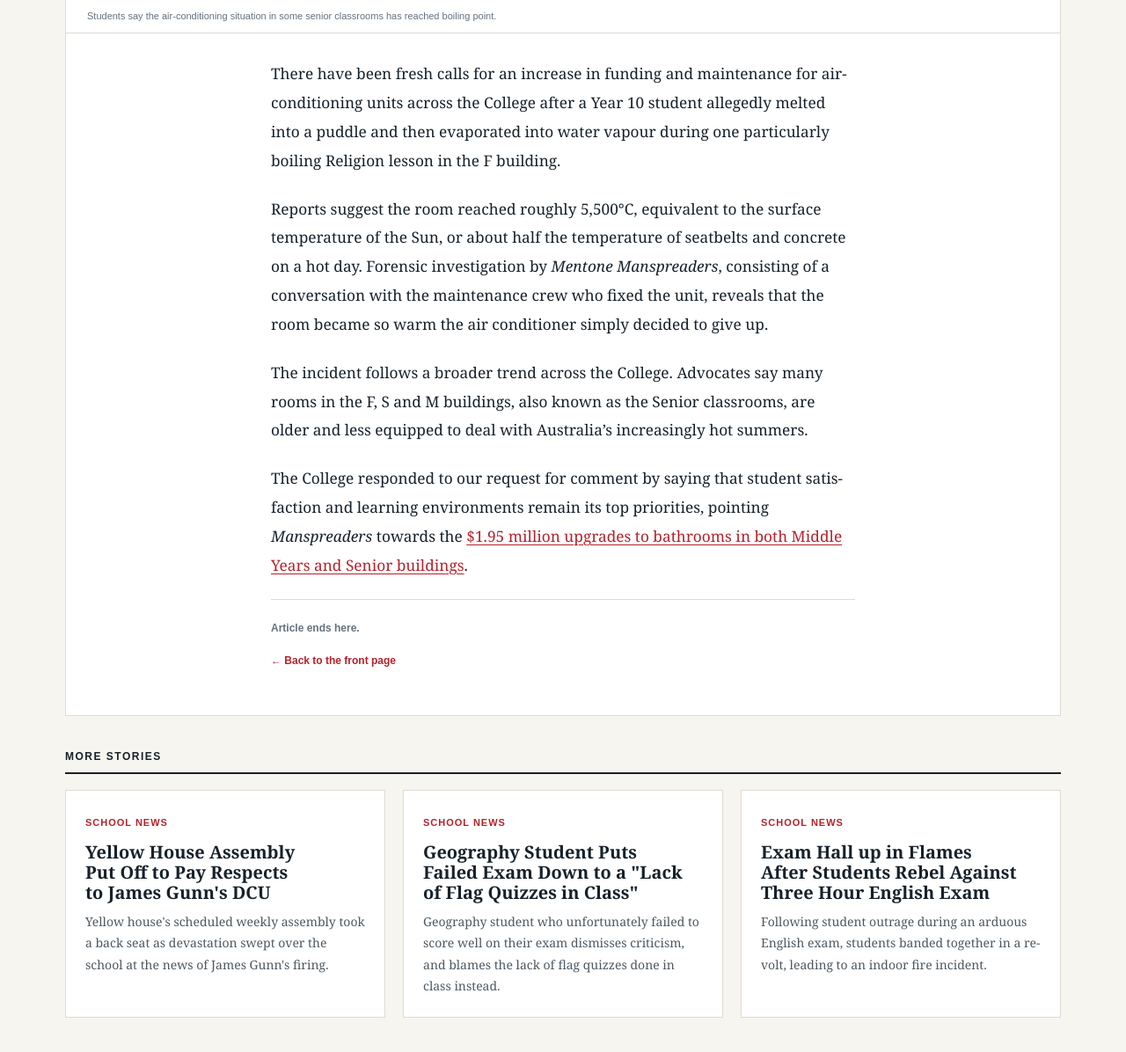
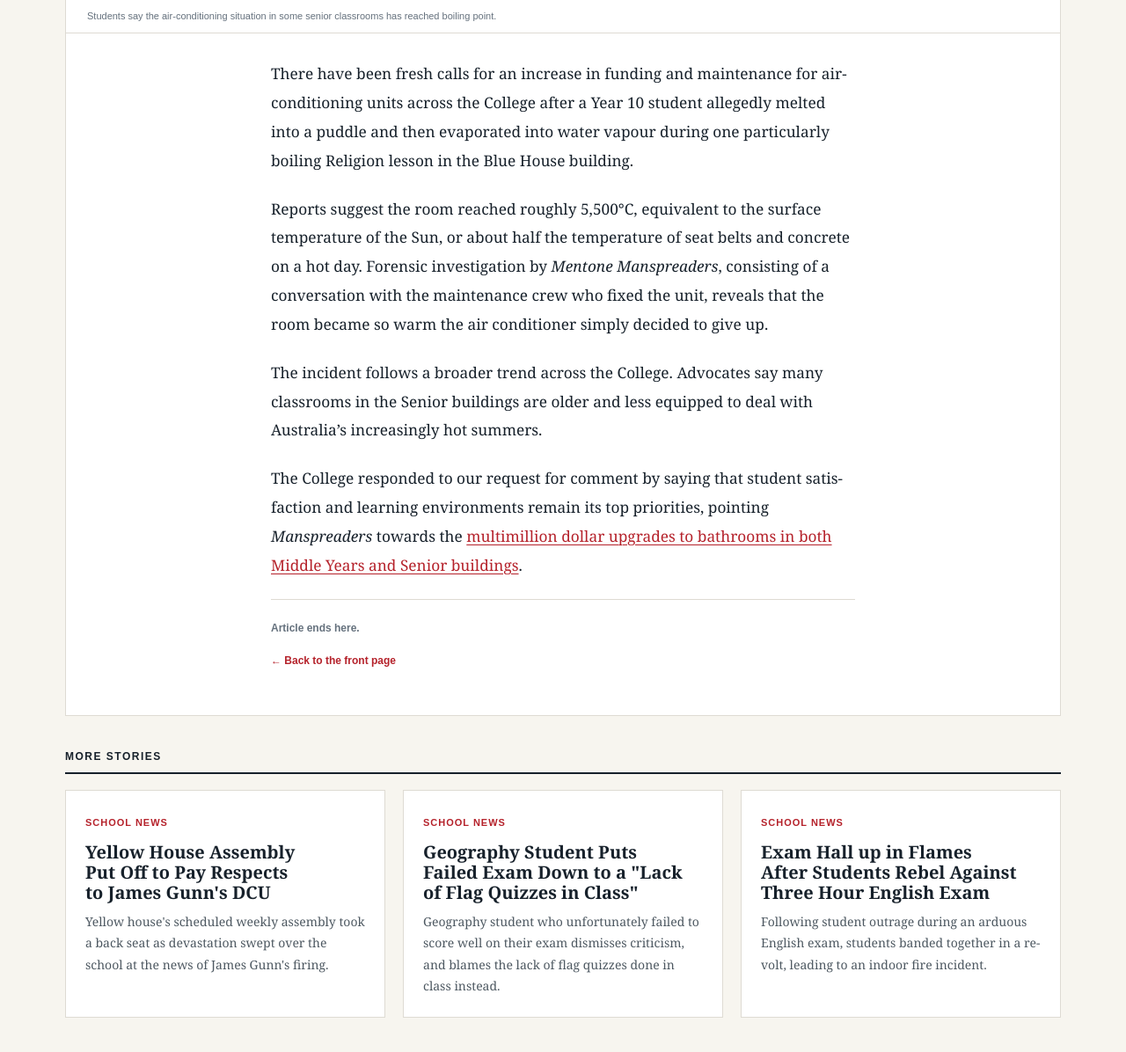
Before and after one commit to TrixDah/manspreading-r-us, a Jekyll site: the page built from _articles/boiling.md, in a window 1280 px wide and 1400 px high, scrolled down 1228 px. Shown: the part 188-1384 px from the top of the window at 88% size. Built offline with Jekyll 4.4.1, drawn with Linux system fonts in a browser that asks for light colours.

Commit message:
Update _articles/boiling.md (via Pages CMS)

```diff
--- a/_articles/boiling.md
+++ b/_articles/boiling.md
@@ -1,22 +1,27 @@
 ---
-title: "Unfortunate Student Evaporates as School Air Conditioning Fails to Deliver Once Again"
-section: "School News"
+title: Unfortunate Student Evaporates as School Air Conditioning Fails to
+  Deliver Once Again
+section: School News
 exclusive: true
 front_page: side
 date: 2026-10-23
-author: "Staff Reporter"
-read_time: "3 min read"
-image: "/images/boiling.jpg"
-image_alt: "Illustration accompanying the report on a classroom air-conditioning failure"
-image_caption: "Students say the air-conditioning situation in some senior classrooms has reached boiling point."
-summary: "A poor boy has turned into water vapour after overheating due to class air conditioning failing to work."
-standfirst: "A Year 10 student has reportedly turned into water vapour after overheating in a Religion lesson, prompting fresh calls for the College to fund and maintain its air-conditioning units."
+author: Staff Reporter
+summary: A poor boy has turned into water vapour after overheating due to class
+  air conditioning failing to work.
+standfirst: A Year 10 student has reportedly turned into water vapour after
+  overheating in a Religion lesson, prompting fresh calls for the College to
+  fund and maintain its air-conditioning units.
+read_time: 3 min read
+image: /images/boiling.jpg
+image_alt: Illustration accompanying the report on a classroom air-conditioning failure
+image_caption: Students say the air-conditioning situation in some senior
+  classrooms has reached boiling point.
+image_fit: false
 ---
+There have been fresh calls for an increase in funding and maintenance for air-conditioning units across the College after a Year 10 student allegedly melted into a puddle and then evaporated into water vapour during one particularly boiling Religion lesson in the Blue House building.
 
-There have been fresh calls for an increase in funding and maintenance for air-conditioning units across the College after a Year 10 student allegedly melted into a puddle and then evaporated into water vapour during one particularly boiling Religion lesson in the F building.
+Reports suggest the room reached roughly 5,500°C, equivalent to the surface temperature of the Sun, or about half the temperature of seat belts and concrete on a hot day. Forensic investigation by *Mentone Manspreaders*, consisting of a conversation with the maintenance crew who fixed the unit, reveals that the room became so warm the air conditioner simply decided to give up.
 
-Reports suggest the room reached roughly 5,500°C, equivalent to the surface temperature of the Sun, or about half the temperature of seatbelts and concrete on a hot day. Forensic investigation by *Mentone Manspreaders*, consisting of a conversation with the maintenance crew who fixed the unit, reveals that the room became so warm the air conditioner simply decided to give up.
+The incident follows a broader trend across the College. Advocates say many classrooms in the Senior buildings are older and less equipped to deal with Australia's increasingly hot summers.
 
-The incident follows a broader trend across the College. Advocates say many rooms in the F, S and M buildings, also known as the Senior classrooms, are older and less equipped to deal with Australia's increasingly hot summers.
-
-The College responded to our request for comment by saying that student satisfaction and learning environments remain its top priorities, pointing *Manspreaders* towards the [$1.95 million upgrades to bathrooms in both Middle Years and Senior buildings](renovations.html).
+The College responded to our request for comment by saying that student satisfaction and learning environments remain its top priorities, pointing *Manspreaders* towards the [multimillion dollar upgrades to bathrooms in both Middle Years and Senior buildings](renovations.html).
```
